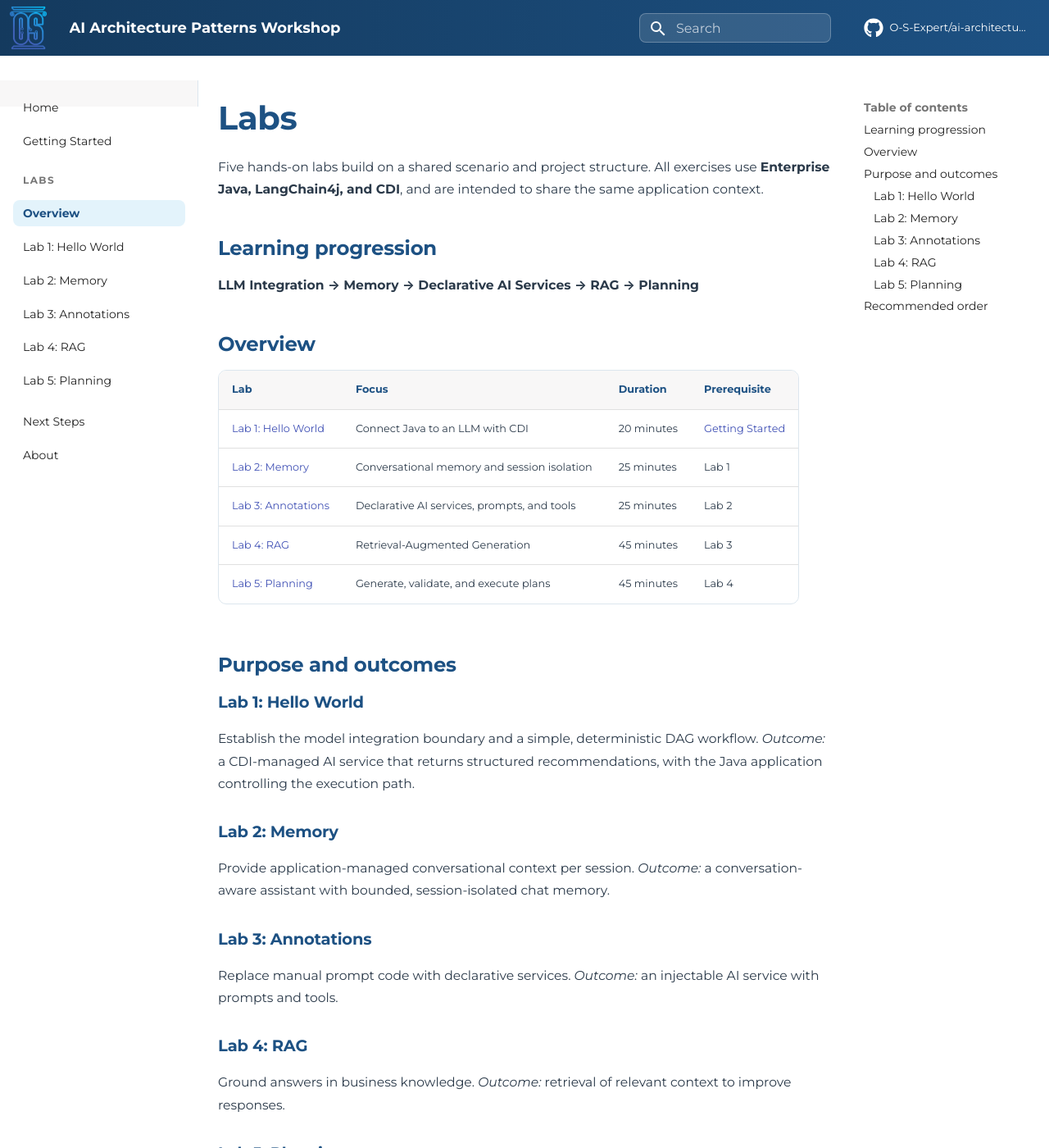
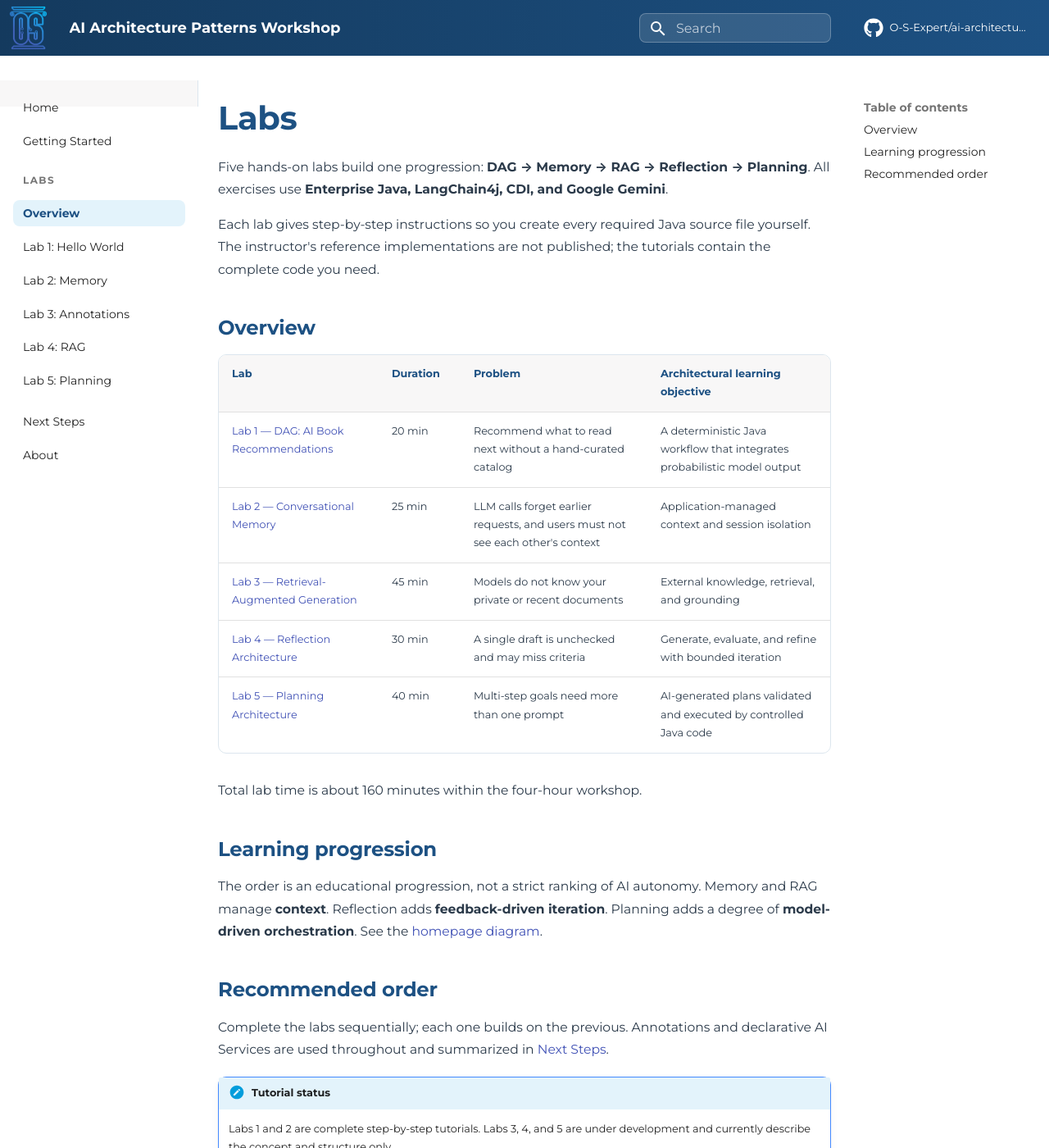
Before and after one commit to o-s-expert/ai-architecture-patterns-workshop, an MkDocs documentation site: the page built from docs/labs/index.md, in a window 1280 px wide and 1400 px high. Shown: the whole window at 82% size. Built offline with MkDocs 1.6.1 and Material for MkDocs 9.7.7, drawn with Linux system fonts in a browser that asks for light colours; comment, search, counter and statistics services are not loaded; some of the changed text lies outside the part shown.

Commit message:
docs(labs): clarify lab objectives, learning progression, and tutorial availability

```diff
--- a/docs/labs/index.md
+++ b/docs/labs/index.md
@@ -1,46 +1,28 @@
 # Labs
 
-Five hands-on labs build on a shared scenario and project structure. All exercises use **Enterprise Java, LangChain4j, and CDI**, and are intended to share the same application context.
+Five hands-on labs build one progression: **DAG → Memory → RAG → Reflection → Planning**. All exercises use **Enterprise Java, LangChain4j, CDI, and Google Gemini**.
+
+Each lab gives step-by-step instructions so you create every required Java source file yourself. The instructor's reference implementations are not published; the tutorials contain the complete code you need.
+
+## Overview
+
+| Lab | Duration | Problem | Architectural learning objective |
+|---|---|---|---|
+| [Lab 1 — DAG: AI Book Recommendations](lab1-hello-world.md) | 20 min | Recommend what to read next without a hand-curated catalog | A deterministic Java workflow that integrates probabilistic model output |
+| [Lab 2 — Conversational Memory](lab2-memory.md) | 25 min | LLM calls forget earlier requests, and users must not see each other's context | Application-managed context and session isolation |
+| [Lab 3 — Retrieval-Augmented Generation](lab3-rag.md) | 45 min | Models do not know your private or recent documents | External knowledge, retrieval, and grounding |
+| [Lab 4 — Reflection Architecture](lab4-reflection.md) | 30 min | A single draft is unchecked and may miss criteria | Generate, evaluate, and refine with bounded iteration |
+| [Lab 5 — Planning Architecture](lab5-planning.md) | 40 min | Multi-step goals need more than one prompt | AI-generated plans validated and executed by controlled Java code |
+
+Total lab time is about 160 minutes within the four-hour workshop.
 
 ## Learning progression
 
-**LLM Integration → Memory → Declarative AI Services → RAG → Planning**
-
-## Overview
-
-| Lab | Focus | Duration | Prerequisite |
-|---|---|---|---|
-| [Lab 1: Hello World](lab1-hello-world.md) | Connect Java to an LLM with CDI | 20 minutes | [Getting Started](../getting-started.md) |
-| [Lab 2: Memory](lab2-memory.md) | Conversational memory and session isolation | 25 minutes | Lab 1 |
-| [Lab 3: Annotations](lab3-annotations.md) | Declarative AI services, prompts, and tools | 25 minutes | Lab 2 |
-| [Lab 4: RAG](lab4-rag.md) | Retrieval-Augmented Generation | 45 minutes | Lab 3 |
-| [Lab 5: Planning](lab5-planning.md) | Generate, validate, and execute plans | 45 minutes | Lab 4 |
-
-## Purpose and outcomes
-
-### Lab 1: Hello World
-
-Establish the model integration boundary and a simple, deterministic DAG workflow. *Outcome:* a CDI-managed AI service that returns structured recommendations, with the Java application controlling the execution path.
-
-### Lab 2: Memory
-
-Provide application-managed conversational context per session. *Outcome:* a conversation-aware assistant with bounded, session-isolated chat memory.
-
-### Lab 3: Annotations
-
-Replace manual prompt code with declarative services. *Outcome:* an injectable AI service with prompts and tools.
-
-### Lab 4: RAG
-
-Ground answers in business knowledge. *Outcome:* retrieval of relevant context to improve responses.
-
-### Lab 5: Planning
-
-Combine AI reasoning with deterministic control. *Outcome:* validated structured plans executed safely.
+The order is an educational progression, not a strict ranking of AI autonomy. Memory and RAG manage **context**. Reflection adds **feedback-driven iteration**. Planning adds a degree of **model-driven orchestration**. See the [homepage diagram](../index.md#architecture-progression).
 
 ## Recommended order
 
-Complete the labs sequentially; each one extends the previous. Total estimated time: about 160 minutes of lab work within the four-hour workshop.
+Complete the labs sequentially; each one builds on the previous. Annotations and declarative AI Services are used throughout and summarized in [Next Steps](../next-steps.md).
 
-!!! note
-    The Java implementations are not yet available. Each lab page currently describes the concept and structure; code and verified results will be added later.
+!!! note "Tutorial status"
+    Labs 1 and 2 are complete step-by-step tutorials. Labs 3, 4, and 5 are under development and currently describe the concept and structure only.
```
